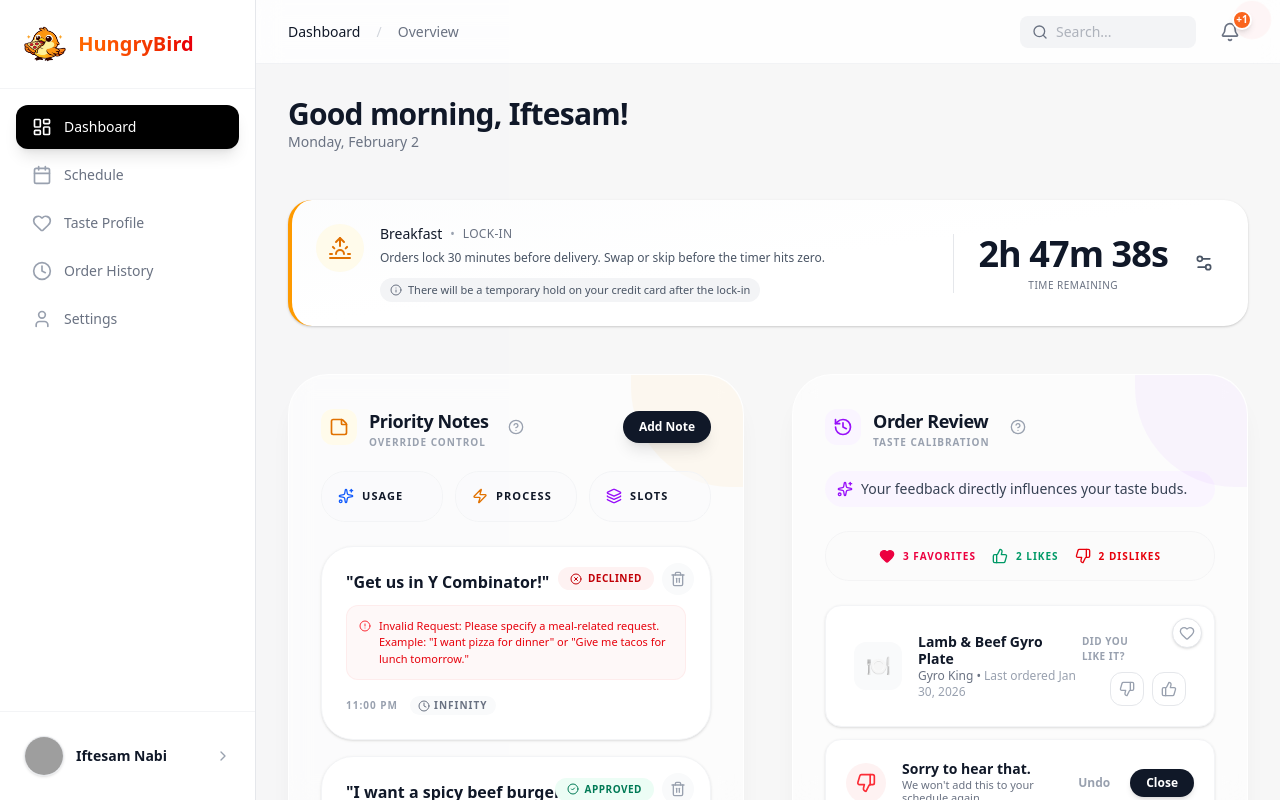
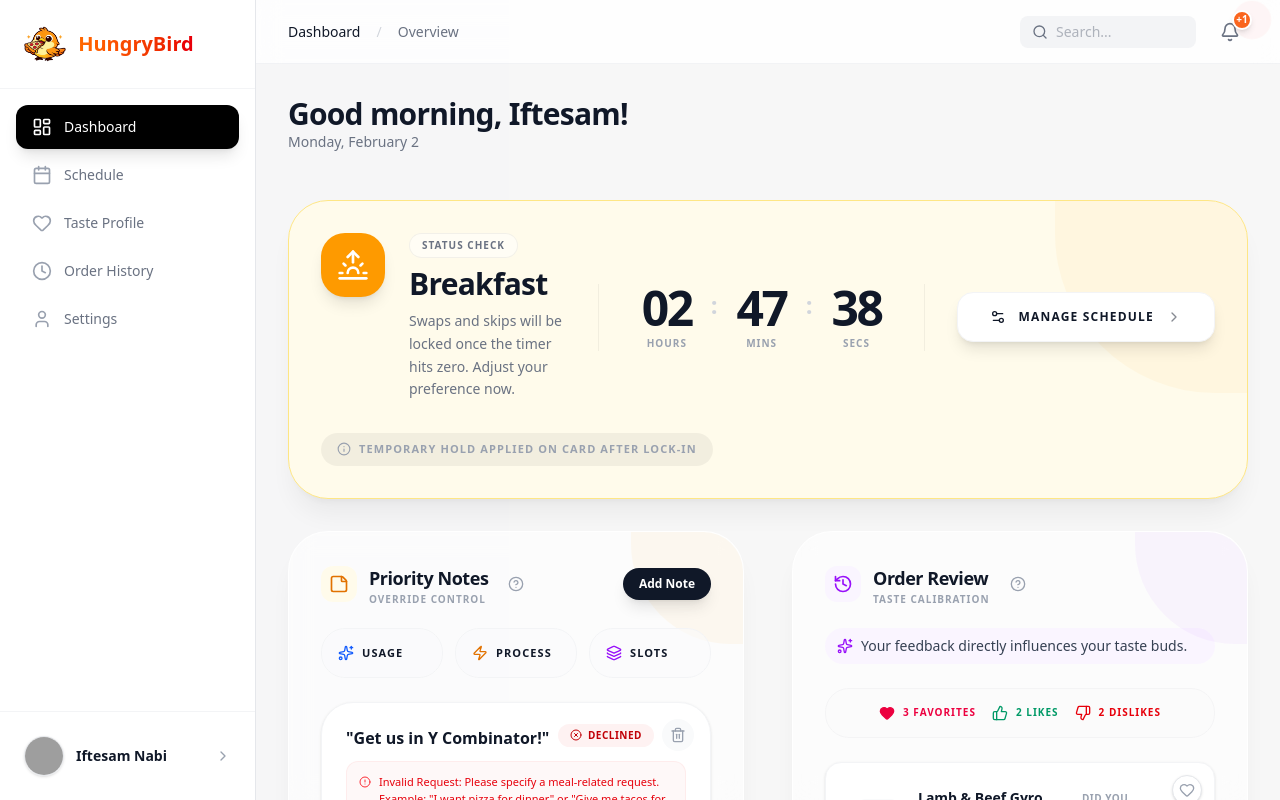
Before and after one commit to iftesam/hungrybird, a Next.js app: page / in a window 1280 px wide. Built offline with nearby package versions, Linux system fonts and the light colour scheme; grey boxes are pictures that could not be loaded.

Commit message:
Googlify lock-in boxes and status indicators with premium Material Design 3

```diff
--- a/components/OrderCountdown.jsx
+++ b/components/OrderCountdown.jsx
@@ -1,48 +1,48 @@
 "use client";
 
 import React, { useState, useEffect } from "react";
-import { Timer, Settings2, Sun, Moon, Sunrise, Cloud, Sparkles, UtensilsCrossed, Info } from "lucide-react";
+import { Timer, Settings2, Sun, Moon, Sunrise, Cloud, Sparkles, UtensilsCrossed, Info, ChevronRight, Zap } from "lucide-react";
 import { clsx } from "clsx";
-import { motion } from "framer-motion";
+import { motion, AnimatePresence } from "framer-motion";
 import { twMerge } from "tailwind-merge";
 
 function cn(...inputs) { return twMerge(clsx(inputs)); }
 
 export const OrderCountdown = ({ targetDate, label, onAdjust, theme = "dinner" }) => {
-    const [timeLeft, setTimeLeft] = useState("");
+    const [timeLeft, setTimeLeft] = useState({ h: "00", m: "00", s: "00" });
     const [isUrgent, setIsUrgent] = useState(false);
 
-    // GOOGLE MATERIAL DESIGN 3 THEME CONFIGURATION
+    // GOOGLE MATERIAL DESIGN 3 TONAL PALETTES
     const THEMES = {
         breakfast: {
             icon: Sunrise,
-            iconBg: "bg-amber-50",
-            iconColor: "text-amber-600",
-            accentColor: "bg-amber-600",
-            accentLight: "bg-amber-50",
-            leftBorder: "border-l-amber-500",
-            label: "Breakfast",
-            subLabel: "Lock-in",
+            color: "text-amber-700",
+            bg: "bg-amber-50",
+            border: "border-amber-200",
+            accent: "bg-amber-500",
+            glow: "shadow-amber-500/20",
+            decoration: "bg-amber-500/10",
+            label: "Breakfast Lock-in",
         },
         lunch: {
             icon: Sun,
-            iconBg: "bg-blue-50",
-            iconColor: "text-blue-600",
-            accentColor: "bg-blue-600",
-            accentLight: "bg-blue-50",
-            leftBorder: "border-l-blue-500",
-            label: "Lunch",
-            subLabel: "Lock-in",
+            color: "text-blue-700",
+            bg: "bg-blue-50",
+            border: "border-blue-200",
+            accent: "bg-blue-500",
+            glow: "shadow-blue-500/20",
+            decoration: "bg-blue-500/10",
+            label: "Lunch Lock-in",
         },
         dinner: {
             icon: Sparkles,
-            iconBg: "bg-indigo-50",
-            iconColor: "text-indigo-600",
-            accentColor: "bg-indigo-600",
-            accentLight: "bg-indigo-50",
-            leftBorder: "border-l-indigo-500",
-            label: "Dinner",
-            subLabel: "Lock-in",
+            color: "text-indigo-700",
+            bg: "bg-indigo-50",
+            border: "border-indigo-200",
+            accent: "bg-indigo-500",
+            glow: "shadow-indigo-500/20",
+            decoration: "bg-indigo-500/10",
+            label: "Dinner Lock-in",
         }
     };
 
@@ -56,16 +56,16 @@ export const OrderCountdown = ({ targetDate, label, onAdjust, theme = "dinner" }
             const diff = target - now;
 
             if (diff <= 0) {
-                setTimeLeft("00h 00m 00s");
+                setTimeLeft({ h: "00", m: "00", s: "00" });
                 setIsUrgent(false);
                 return;
             }
 
-            const h = Math.floor(diff / (1000 * 60 * 60));
-            const m = Math.floor((diff % (1000 * 60 * 60)) / (1000 * 60));
-            const s = Math.floor((diff % (1000 * 60)) / 1000);
+            const h = Math.floor(diff / (1000 * 60 * 60)).toString().padStart(2, "0");
+            const m = Math.floor((diff % (1000 * 60 * 60)) / (1000 * 60)).toString().padStart(2, "0");
+            const s = Math.floor((diff % (1000 * 60)) / 1000).toString().padStart(2, "0");
 
-            setTimeLeft(`${h}h ${m}m ${s}s`);
+            setTimeLeft({ h, m, s });
             setIsUrgent(diff < 3600000); // Less than 1 hour
         };
 
@@ -76,107 +76,118 @@ export const OrderCountdown = ({ targetDate, label, onAdjust, theme = "dinner" }
 
     return (
         <motion.div
-            initial={{ opacity: 0, y: -10 }}
+            initial={{ opacity: 0, y: 20 }}
             animate={{ opacity: 1, y: 0 }}
-            transition={{ duration: 0.3, ease: "easeOut" }}
             className={cn(
-                "relative bg-white rounded-3xl p-6 transition-all duration-200 border-l-4",
-                currentTheme.leftBorder,
+                "relative overflow-hidden rounded-[2.5rem] border transition-all duration-300 group mb-8",
                 isUrgent
-                    ? "shadow-[0_2px_8px_rgba(220,38,38,0.12),0_8px_16px_rgba(220,38,38,0.08)] ring-1 ring-red-100 !border-l-red-500"
-                    : "shadow-[0_1px_3px_rgba(0,0,0,0.12),0_1px_2px_rgba(0,0,0,0.08)] hover:shadow-[0_2px_8px_rgba(0,0,0,0.12),0_4px_12px_rgba(0,0,0,0.08)]"
+                    ? "bg-red-50 border-red-200 shadow-xl shadow-red-500/10"
+                    : cn(currentTheme.bg, currentTheme.border, "shadow-xl shadow-black/5")
             )}
         >
-            {/* Google-style subtle background gradient */}
-            <div className="absolute inset-0 bg-gradient-to-br from-gray-50/50 via-transparent to-transparent rounded-3xl pointer-events-none" />
+            {/* Background Decorations */}
+            <div className={cn(
+                "absolute top-0 right-0 w-64 h-64 rounded-bl-[160px] -mr-16 -mt-16 transition-transform duration-700 group-hover:scale-110 pointer-events-none opacity-50",
+                isUrgent ? "bg-red-500/10" : currentTheme.decoration
+            )} />
 
-            {/* Urgent state overlay */}
-            {isUrgent && (
-                <motion.div
-                    initial={{ opacity: 0 }}
-                    animate={{ opacity: 1 }}
-                    className="absolute inset-0 bg-red-50/30 rounded-3xl pointer-events-none"
-                />
-            )}
+            <div className="relative z-10 p-6 md:p-8">
+                <div className="flex flex-col lg:flex-row items-stretch lg:items-center gap-8">
 
-            <div className="relative flex flex-col sm:flex-row sm:items-center justify-between gap-6">
-                {/* Left Section: Content */}
-                <div className="flex items-start gap-4 flex-1">
-                    {/* Icon Container - Google Material Style */}
-                    <div className={cn(
-                        "flex-shrink-0 w-12 h-12 rounded-full flex items-center justify-center transition-colors",
-                        isUrgent
-                            ? "bg-red-50 text-red-600"
-                            : cn(currentTheme.iconBg, currentTheme.iconColor)
-                    )}>
-                        <Icon className="w-6 h-6" strokeWidth={2} />
+                    {/* Left Section: Context */}
+                    <div className="flex-1 flex flex-col md:flex-row items-center md:items-start gap-6 text-center md:text-left">
+                        <div className={cn(
+                            "w-16 h-16 rounded-[1.5rem] flex items-center justify-center shadow-lg transition-all duration-300 group-hover:rotate-6",
+                            isUrgent ? "bg-red-500 text-white" : cn(currentTheme.accent, "text-white")
+                        )}>
+                            <Icon className="w-8 h-8" />
+                        </div>
+
+                        <div className="flex-1 space-y-2">
+                            <div className="flex flex-wrap items-center justify-center md:justify-start gap-2">
+                                <span className={cn(
+                                    "px-3 py-1 rounded-full text-[10px] font-black uppercase tracking-widest",
+                                    isUrgent ? "bg-red-200 text-red-700" : "bg-white/50 text-gray-500 border border-black/5"
+                                )}>
+                                    Status Check
+                                </span>
+                                {isUrgent && (
+                                    <span className="flex items-center gap-1 px-3 py-1 rounded-full text-[10px] font-black uppercase tracking-widest bg-red-600 text-white animate-pulse">
+                                        <Zap className="w-3 h-3 fill-current" />
+                                        Urgent
+                                    </span>
+                                )}
+                            </div>
+                            <h2 className="text-2xl md:text-3xl font-black text-gray-900 tracking-tight">
+                                {label || currentTheme.label}
+                            </h2>
+                            <p className="text-sm font-medium text-gray-500 leading-relaxed max-w-sm">
+                                Swaps and skips will be locked once the timer hits zero.
+                                <span className="hidden md:inline"> Adjust your preference now.</span>
+                            </p>
+                        </div>
                     </div>
 
-                    {/* Text Content */}
-                    <div className="flex-1 min-w-0">
-                        {/* Header with meal type */}
-                        <div className="flex items-center gap-2 mb-1">
-                            <h3 className="text-sm font-medium text-gray-900 tracking-normal">
-                                {label || currentTheme.label}
-                            </h3>
-                            <span className="text-xs font-medium text-gray-400">•</span>
-                            <span className="text-xs font-medium text-gray-500 uppercase tracking-wide">
-                                {currentTheme.subLabel}
-                            </span>
+                    {/* Middle Section: Timer */}
+                    <div className="flex flex-col items-center justify-center px-8 border-y md:border-y-0 lg:border-x border-black/5 py-6 lg:py-0">
+                        <div className="flex items-center gap-2">
+                            <TimeUnit value={timeLeft.h} label="hours" urgent={isUrgent} themeColor={currentTheme.color} />
+                            <span className="text-2xl font-black text-gray-300 mb-6">:</span>
+                            <TimeUnit value={timeLeft.m} label="mins" urgent={isUrgent} themeColor={currentTheme.color} />
+                            <span className="text-2xl font-black text-gray-300 mb-6">:</span>
+                            <TimeUnit value={timeLeft.s} label="secs" urgent={isUrgent} themeColor={currentTheme.color} />
                         </div>
+                    </div>
 
-                        {/* Description text */}
-                        <p className="text-xs text-gray-600 leading-relaxed mb-2.5 max-w-md">
-                            Orders lock 30 minutes before delivery. Swap or skip before the timer hits zero.
-                        </p>
-
-                        {/* Info badge - Google style */}
-                        <div className="inline-flex items-center gap-1.5 px-2.5 py-1 bg-gray-100 rounded-full">
-                            <Info className="w-3 h-3 text-gray-500" strokeWidth={2} />
-                            <span className="text-[11px] font-medium text-gray-600">
-                                There will be a temporary hold on your credit card after the lock-in
-                            </span>
-                        </div>
+                    {/* Right Section: Action */}
+                    <div className="flex items-center justify-center lg:justify-end">
+                        <button
+                            onClick={onAdjust}
+                            className={cn(
+                                "flex items-center gap-3 px-8 py-4 rounded-2xl font-black uppercase tracking-widest text-xs transition-all active:scale-95 shadow-lg",
+                                isUrgent
+                                    ? "bg-red-600 text-white hover:bg-red-700 shadow-red-500/30"
+                                    : "bg-white text-gray-900 border border-gray-100 hover:bg-gray-50 hover:shadow-xl"
+                            )}
+                        >
+                            <Settings2 className="w-4 h-4" />
+                            Manage Schedule
+                            <ChevronRight className="w-4 h-4 opacity-50" />
+                        </button>
                     </div>
                 </div>
 
-                {/* Right Section: Timer & Actions */}
-                <div className="flex items-center gap-4 sm:border-l sm:border-gray-200 sm:pl-6">
-                    {/* Timer Display - Google style monospace */}
-                    <div className="text-center">
-                        <div className={cn(
-                            "text-3xl sm:text-4xl font-semibold font-mono tabular-nums tracking-tight transition-colors",
-                            isUrgent ? "text-red-600" : "text-gray-900"
-                        )}>
-                            {timeLeft}
-                        </div>
-                        <p className="text-[10px] font-medium uppercase tracking-wider text-gray-500 mt-1">
-                            Time Remaining
-                        </p>
-                    </div>
-
-                    {/* Settings button - Google icon button style */}
-                    {onAdjust && (
-                        <button
-                            onClick={onAdjust}
-                            className="w-10 h-10 rounded-full flex items-center justify-center text-gray-600 hover:bg-gray-100 active:bg-gray-200 transition-colors"
-                            title="Adjust Settings"
-                        >
-                            <Settings2 className="w-5 h-5" strokeWidth={2} />
-                        </button>
-                    )}
+                {/* Footer Info Tooltip-like Area */}
+                <div className="mt-8 flex items-center justify-center md:justify-start gap-2 text-[11px] font-bold text-gray-400 uppercase tracking-widest bg-black/5 w-fit px-4 py-2 rounded-full mx-auto md:mx-0">
+                    <Info className="w-3.5 h-3.5" />
+                    <span>Temporary hold applied on card after lock-in</span>
                 </div>
             </div>
 
-            {/* Urgent state: subtle bottom accent */}
+            {/* Pulsing indicator for bottom */}
             {isUrgent && (
-                <motion.div
-                    initial={{ scaleX: 0 }}
-                    animate={{ scaleX: 1 }}
-                    transition={{ duration: 0.3 }}
-                    className="absolute bottom-0 left-0 right-0 h-1 bg-gradient-to-r from-red-500 to-orange-500 rounded-b-3xl"
-                />
+                <div className="absolute bottom-0 left-0 right-0 h-1.5 overflow-hidden">
+                    <motion.div
+                        animate={{ x: ["-100%", "100%"] }}
+                        transition={{ repeat: Infinity, duration: 2, ease: "linear" }}
+                        className="h-full w-1/2 bg-red-600 blur-sm"
+                    />
+                </div>
             )}
         </motion.div>
     );
 };
+
+const TimeUnit = ({ value, label, urgent, themeColor }) => (
+    <div className="flex flex-col items-center min-w-[3.5rem] md:min-w-[4.5rem]">
+        <div className={cn(
+            "text-4xl md:text-5xl font-black tracking-tighter tabular-nums",
+            urgent ? "text-red-700" : "text-gray-900"
+        )}>
+            {value}
+        </div>
+        <div className="text-[10px] font-black uppercase tracking-widest text-gray-400 mt-1">
+            {label}
+        </div>
+    </div>
+);
```
Also changed, not shown: components/MealCard.jsx (+24 -7 lines), components/views/ScheduleView.jsx (+27 -9 lines).
